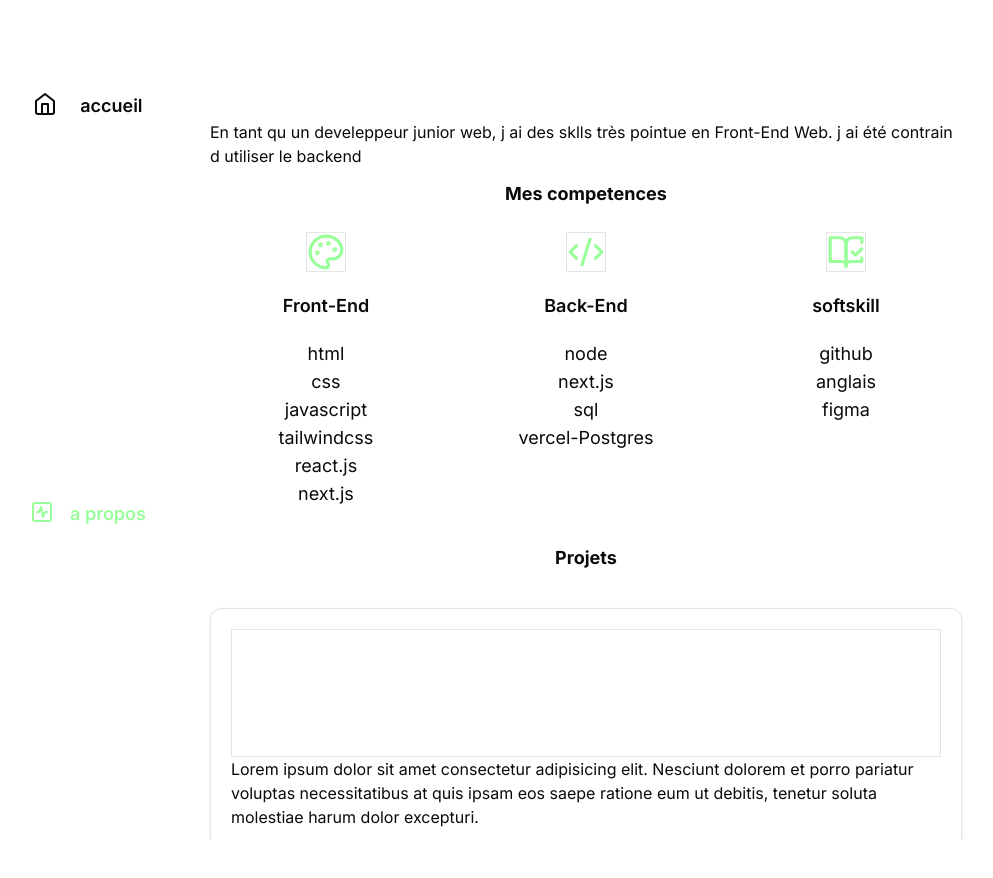
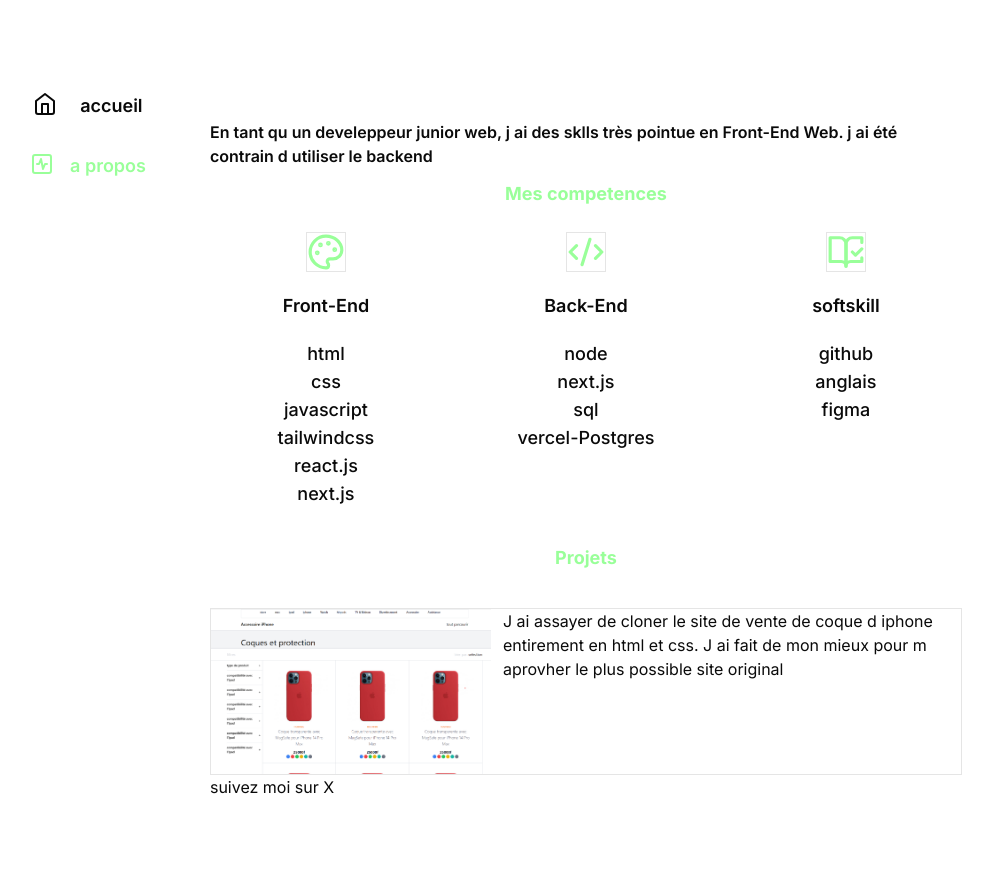
Before and after one commit to lilkaLePro/kali-space-portfolio, a Next.js app: page /a-propos in a window 1280 px wide. Shown: the top 878 px of the page, without its empty margins (158-1151 px from the left). Built offline with nearby package versions, Linux system fonts and the light colour scheme.

Commit message:
creation des pages du dashboard

```diff
--- a/app/a-propos/page.tsx
+++ b/app/a-propos/page.tsx
@@ -1,4 +1,4 @@
-import { Card, CardContent, CardFooter, CardHeader, CardTitle } from "@/components/ui/card"
+import ProjetsCard from "@/components/ui/projectCard"
 import { BookOpenCheckIcon,
     Code2, Palette
 } from "lucide-react"
@@ -25,11 +25,11 @@ const skillsCardData = [
 export default function Aporpos(){
 
     return <div className="md:mt-20 mt-10">
-        <div >
+        <div className="text-md font-semibold">
             En tant qu un develeppeur junior web, j ai des sklls très pointue en Front-End Web.
             j ai été contrain d utiliser le backend
         </div>
-        <p className="text-center font-bold text-lg my-3">Mes competences</p>
+        <p className="text-center text-secondary font-bold text-lg my-3">Mes competences</p>
         <div className="w-full grid gap-7 md:grid-cols-3 grid-cols-1 text-center">
 
             { skillsCardData.map(card => (
@@ -38,11 +38,11 @@ export default function Aporpos(){
 
                     <div className="w-10 h-10 border text-secondary">{card.icone} </div>
 
-                    <p className="text-lg font-semibold" >{card.title} </p>
+                        <p className="text-lg font-semibold" >{card.title} </p>
 
                     <div className="">
                     {card.skills.map(skill => (
-                        <p className=" text-lg "
+                        <p className=" text-lg font-medium"
                         key={skill[0]}> {skill}</p>
                     )) }
                     </div>
@@ -52,13 +52,9 @@ export default function Aporpos(){
 
         </div>
         <div>
-        <h1 className="my-9 text-center font-bold text-lg">Projets</h1>
-          <div>
-            <Card className="p-5 grid">
-                <div className="border h-32 "></div>
-                <div>Lorem ipsum dolor sit amet consectetur adipisicing elit. Nesciunt dolorem et porro pariatur voluptas necessitatibus at quis ipsam eos saepe ratione eum ut debitis, tenetur soluta molestiae harum dolor excepturi. </div>
-            </Card>
-          </div>
+            <h1 className="my-9 text-center font-bold text-lg text-secondary">Projets</h1>
+
+            <ProjetsCard />
         </div>
     </div>
 }
--- a/app/page.tsx
+++ b/app/page.tsx
@@ -45,13 +45,9 @@ export default async function Home() {
       <div className='text-md'>
           <div className='pb-1'>
           Ce site est faite en full code et est inspiré du site portfolio de Lee (fuction et ma source d information et d inspiration dans le devellopement Next.js).
-          Dans le projet jai utilisé d autres librairies :
+          Dans le projet jai utilisé d autres librairies : Tailwindcss , Shadcn ui , Lucide-react
           </div>
         <ul className='list-disc cursor-pointer' >
-          <li>Tailwindcss</li>
-          <li>Shadcn ui</li>
-          <li>Lucide-react </li>
-
           <li className='py-1'>
            <a className="pointer-events-none lg:pointer-events-auto "
               href="https://vercel.com?utm_source=create-next-app&utm_medium=appdir-template&utm_campaign=create-next-app"
--- a/components/header/page.tsx
+++ b/components/header/page.tsx
@@ -2,9 +2,9 @@ import NavLinks from "../ui/nav-link"
 
 export const Header = () => {
 
-return <div className=" w-full pt-7 md:mt-0">
+return <div className="items-center w-full pt-7 md:mt-0">
     <div className="w-full md:max-w-3xl px-4 ">
-    <div className="w-full flex md:flex-col md:justify-center">
+    <div className="w-full items-center flex md:flex-col md:justify-center">
         {/* <p className="w-10 h-10 flex justify-center items-center border rounded-full">affer</p> */}
         <NavLinks  />
     </div>
--- a/components/ui/nav-link.tsx
+++ b/components/ui/nav-link.tsx
@@ -14,8 +14,8 @@ export default function NavLinks (){
     const pathname = usePathname();
    return (
 
-   <div className="md:h-screen h-3 flex ">
-    <div className=" w-full flex flex-row md:flex-col gap-5 md:gap-4">
+   <div className="md:h-screen h-3 flex flex-col">
+    <div className=" w-full flex md:flex-col gap-5 md:gap-4">
     {links.map((link)=> {
         const linkIcon = link.icone;
         return (
--- /dev/null
+++ b/components/ui/projectCard.tsx
@@ -0,0 +1,24 @@
+"use client"
+import Image from "next/image"
+
+const projets = [
+    {title : "clone boutique de coque d'Iphone" , src: "/IMG-aple-site-shop-clown.png",
+    description : "J ai assayer de cloner le site de vente de coque d iphone entirement en html et css. J ai fait de mon mieux pour m aprovher le plus possible site original"}
+]
+
+export default function ProjetsCard() {
+    return (<>
+        {
+            projets.map((p) => (
+                <div key={p.title} className="border flex flex-col md:flex-row gap-3">
+                    <Image src={p.src} width={280} height={100}
+                    alt="image capture boutique de coque d'Iphone" />
+                    <p>{p.description} </p>
+                </div>
+            ))
+        }
+
+    </>)
+
+
+}
```
Also changed, not shown: public/IMG-aple-site-shop-clown.png (added).
